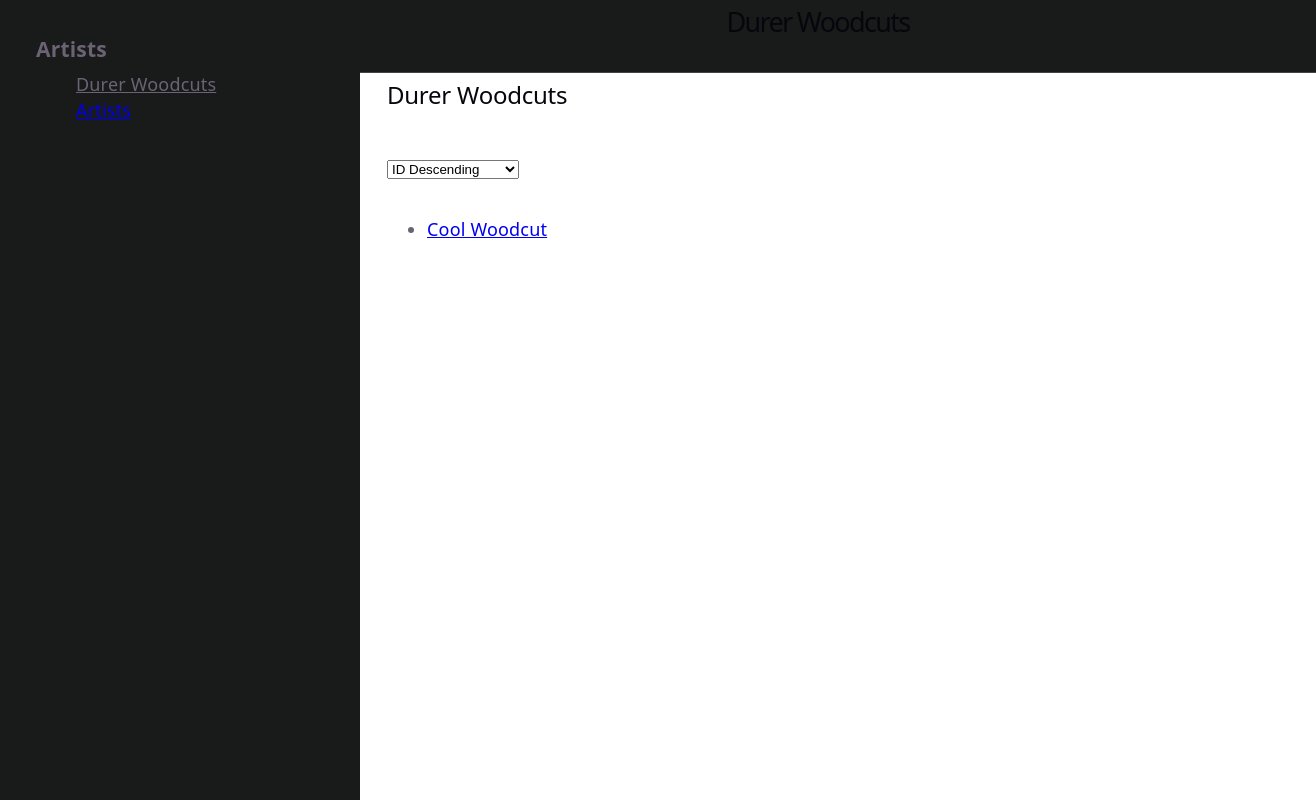
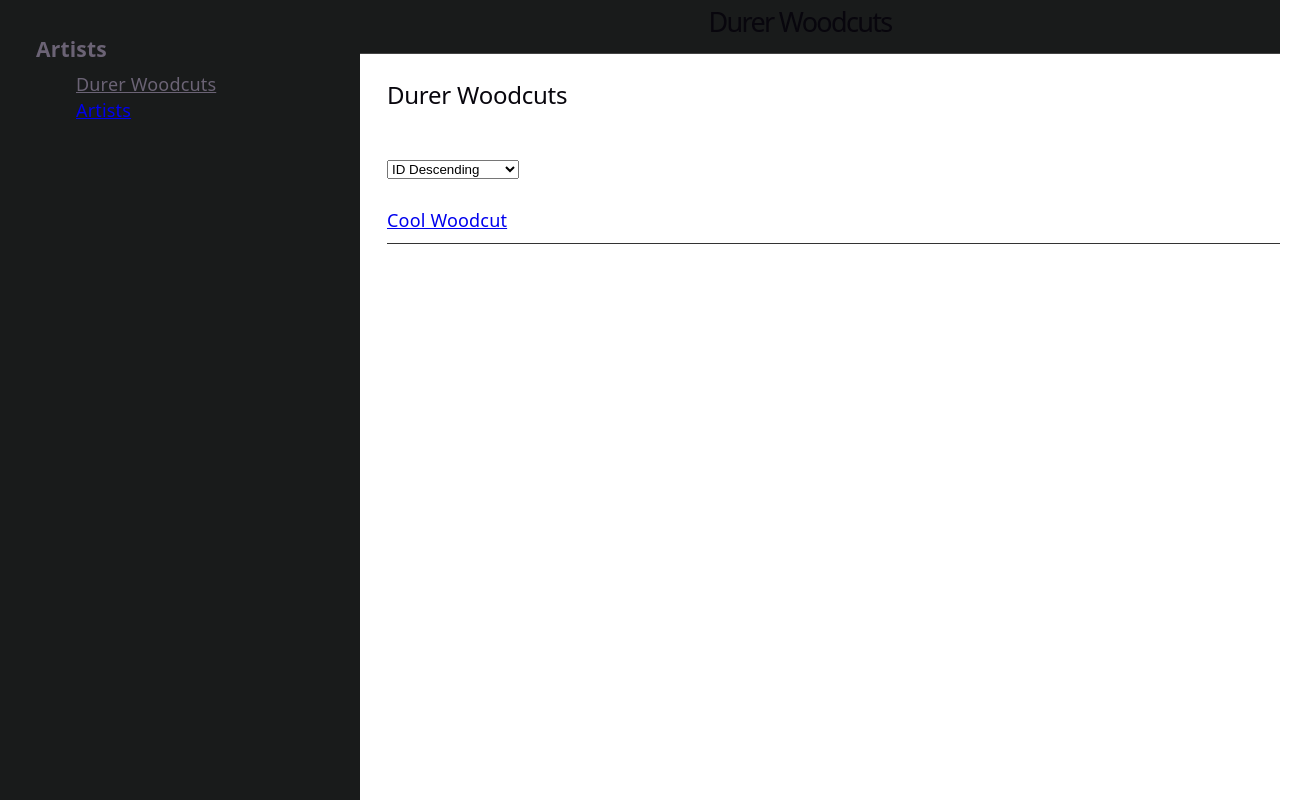
Before and after one commit to BillPiotrowski/code-samples, a React (Vite) app in the folder react-ios-nav/: page /durer-woodcuts in a window 1280 px wide. Shown: the whole page, 1316 px wide, since content can reach past the window. Built offline with nearby package versions, Linux system fonts and the light colour scheme.

Commit message:
Migrate styles.

```diff
--- a/react-ios-nav/src/Component/List.module.scss
+++ b/react-ios-nav/src/Component/List.module.scss
@@ -0,0 +1,11 @@
+.list {
+    list-style: none;
+    margin: 0;
+    padding-left: 0;
+    // border-top: 1px solid #333;
+
+    li {
+        padding: 0.5rem 0;
+        border-bottom: 1px solid #333;
+    }
+}
--- a/react-ios-nav/src/Component/TitleBar.module.scss
+++ b/react-ios-nav/src/Component/TitleBar.module.scss
@@ -6,6 +6,7 @@
     padding: 0.5rem 1rem;
     width: 100%;
     min-height: 100%;
+    box-sizing: border-box;
 
     h1 {
         font-size: 1.5rem;
```
